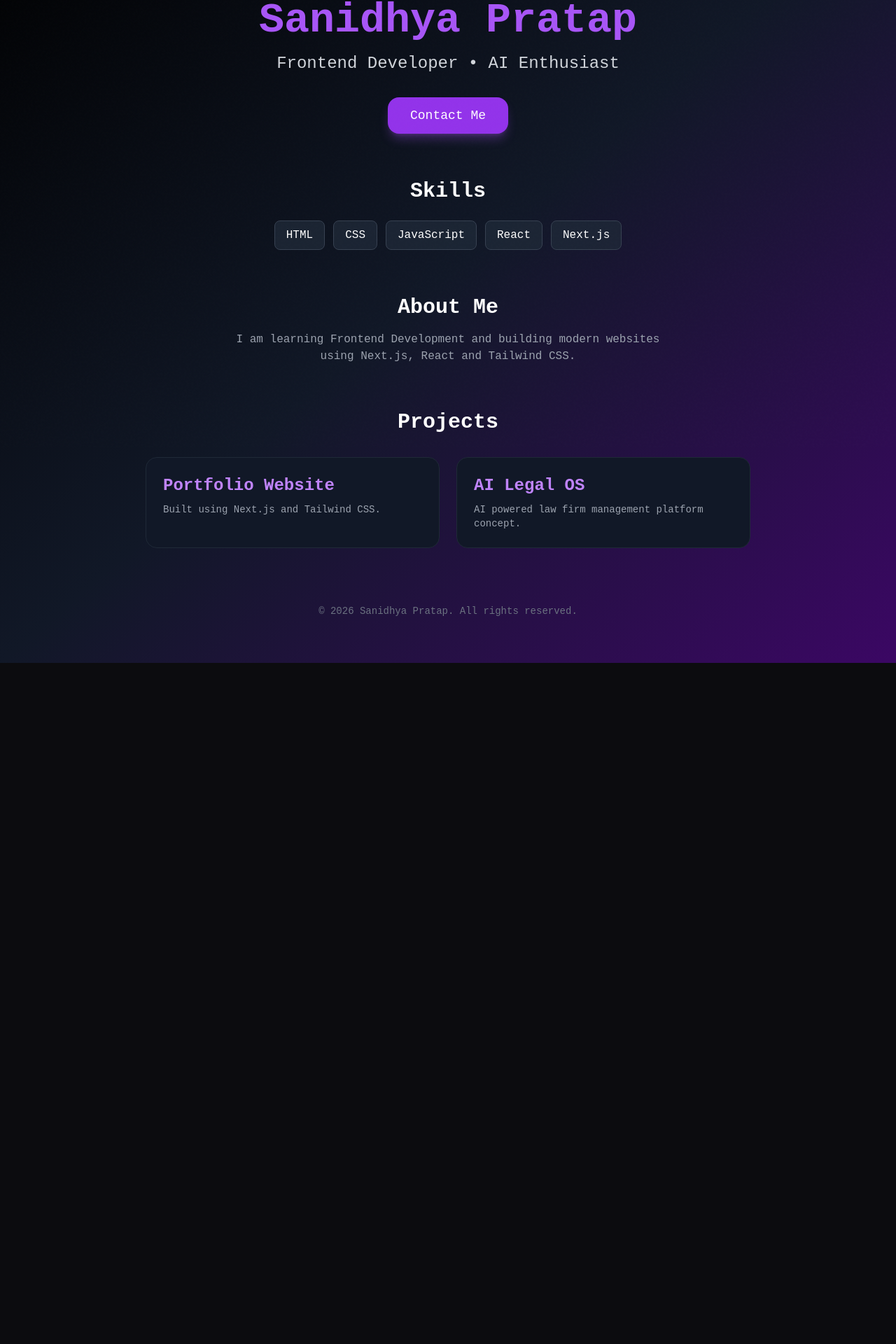
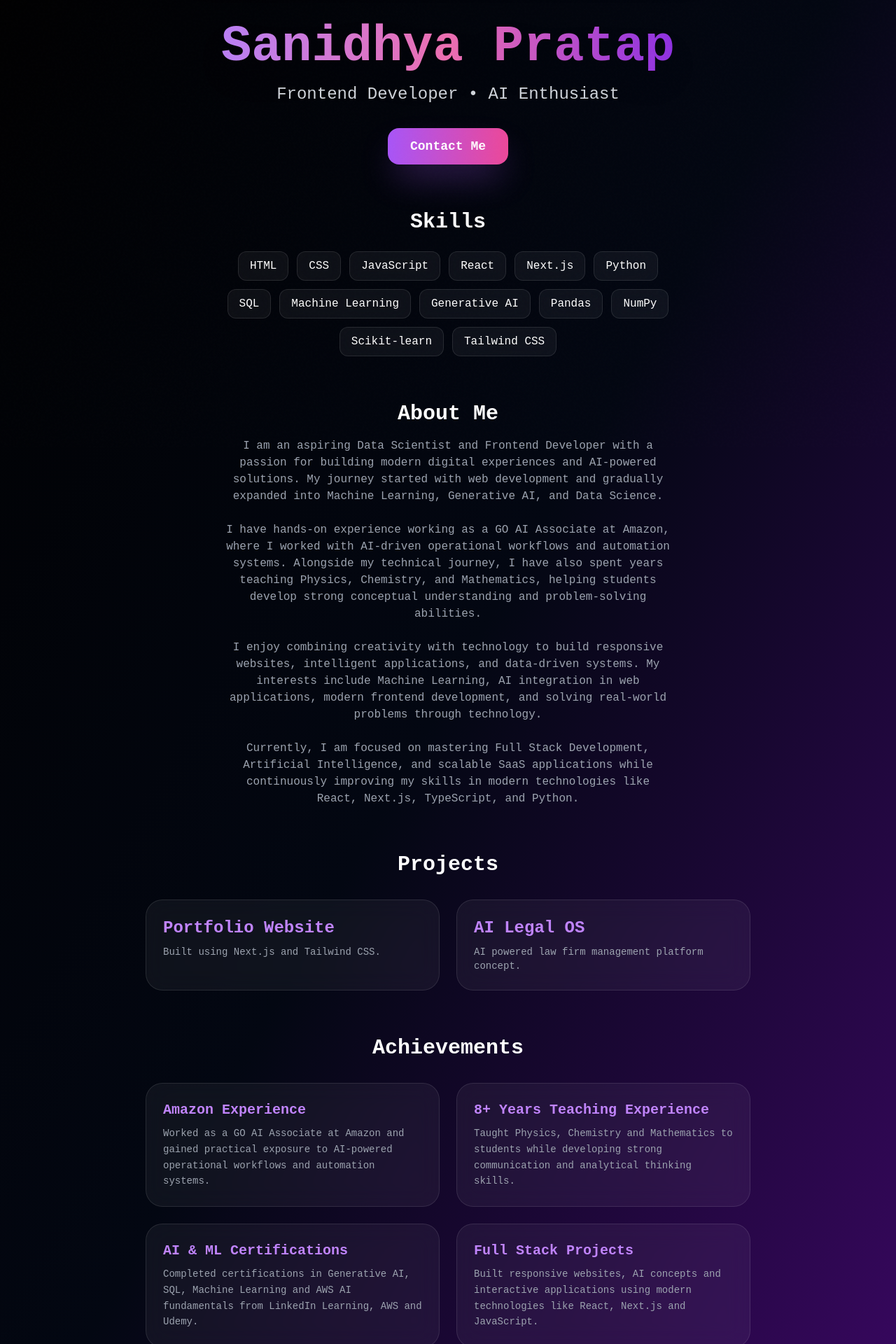
Before and after one commit to sanidhya-byte/my-portfolio, a Next.js app: page / in a window 1280 px wide. Shown: the part 161-2081 px from the top of the page at 70% size. Before the commit the page ends 1108 px from the top, so only its background shows below. Built offline with nearby package versions, Linux system fonts and the light colour scheme.

Commit message:
made portfolio premium UI

```diff
--- a/app/page.tsx
+++ b/app/page.tsx
@@ -1,10 +1,10 @@
 export default function Home() {
   return (
-    <main className="w-full min-h-screen overflow-x-hidden bg-gradient-to-br from-black via-gray-900 to-purple-950 text-white flex flex-col items-center px-5 py-6">
+    <main className="w-full min-h-screen overflow-x-hidden bg-gradient-to-br from-black via-gray-950 to-purple-950 text-white flex flex-col items-center px-5 py-6 selection:bg-purple-500/30">
 
       {/* Navigation Bar - Fixed responsive visibility */}
-      <nav className="w-full flex justify-center mb-6 px-2">
-        <div className="flex flex-wrap items-center justify-center gap-2 sm:gap-3 text-xs sm:text-sm text-gray-300 bg-gray-900/80 px-3 sm:px-4 py-3 rounded-2xl border border-gray-800 w-full max-w-2xl">
+      <nav className="w-full flex justify-center mb-10 px-2 sticky top-4 z-50">
+        <div className="backdrop-blur-xl flex flex-wrap items-center justify-center gap-2 sm:gap-3 text-xs sm:text-sm text-gray-300 bg-white/5 px-3 sm:px-5 py-3 rounded-2xl border border-white/10 w-full max-w-3xl shadow-2xl shadow-purple-900/20">
           <a href="#" className="hover:text-purple-400 transition">Home</a>
           <a href="#" className="hover:text-purple-400 transition">Skills</a>
           <a href="#" className="hover:text-purple-400 transition">About</a>
@@ -21,12 +21,12 @@ export default function Home() {
       </nav>
 
       {/* Hero Header - Fixed leading height & separated layouts cleanly */}
-      <div className="flex flex-col items-center mt-6 sm:mt-12 w-full max-w-4xl">
-        <h1 className="text-4xl font-bold text-purple-500 text-center leading-tight sm:hidden">
+      <div className="flex flex-col items-center mt-10 sm:mt-16 w-full max-w-4xl animate-pulse">
+        <h1 className="text-4xl font-extrabold bg-gradient-to-r from-purple-400 via-pink-400 to-purple-600 bg-clip-text text-transparent text-center leading-tight sm:hidden">
           Sanidhya Pratap
         </h1>
 
-        <h1 className="hidden sm:block text-5xl md:text-6xl font-bold text-purple-500 text-center leading-tight">
+        <h1 className="hidden sm:block text-5xl md:text-7xl font-extrabold bg-gradient-to-r from-purple-400 via-pink-400 to-purple-600 bg-clip-text text-transparent text-center leading-tight drop-shadow-2xl">
           Sanidhya Pratap
         </h1>
       </div>
@@ -39,7 +39,7 @@ export default function Home() {
       {/* Call to Action Button */}
       <a
        href="mailto:pratapsanidhya.sp@gmail.com"
-       className="bg-purple-600 px-8 py-3 rounded-2xl text-base sm:text-lg font-medium hover:bg-purple-700 hover:scale-105 transition shadow-lg shadow-purple-500/30"
+       className="bg-gradient-to-r from-purple-500 to-pink-500 px-8 py-3 rounded-2xl text-base sm:text-lg font-semibold hover:scale-110 transition duration-300 shadow-2xl shadow-purple-500/40 hover:shadow-pink-500/40"
       >
         Contact Me
       </a>
@@ -51,11 +51,19 @@ export default function Home() {
         </h2>
 
         <div className="flex gap-3 flex-wrap justify-center text-sm sm:text-base">
-          <span className="bg-gray-800/80 px-4 py-2 rounded-lg border border-gray-700">HTML</span>
-          <span className="bg-gray-800/80 px-4 py-2 rounded-lg border border-gray-700">CSS</span>
-          <span className="bg-gray-800/80 px-4 py-2 rounded-lg border border-gray-700">JavaScript</span>
-          <span className="bg-gray-800/80 px-4 py-2 rounded-lg border border-gray-700">React</span>
-          <span className="bg-gray-800/80 px-4 py-2 rounded-lg border border-gray-700">Next.js</span>
+          <span className="bg-white/5 backdrop-blur-lg px-4 py-2 rounded-xl border border-white/10 hover:border-purple-500/40 hover:bg-purple-500/10 transition duration-300">HTML</span>
+          <span className="bg-white/5 backdrop-blur-lg px-4 py-2 rounded-xl border border-white/10 hover:border-purple-500/40 hover:bg-purple-500/10 transition duration-300">CSS</span>
+          <span className="bg-white/5 backdrop-blur-lg px-4 py-2 rounded-xl border border-white/10 hover:border-purple-500/40 hover:bg-purple-500/10 transition duration-300">JavaScript</span>
+          <span className="bg-white/5 backdrop-blur-lg px-4 py-2 rounded-xl border border-white/10 hover:border-purple-500/40 hover:bg-purple-500/10 transition duration-300">React</span>
+          <span className="bg-white/5 backdrop-blur-lg px-4 py-2 rounded-xl border border-white/10 hover:border-purple-500/40 hover:bg-purple-500/10 transition duration-300">Next.js</span>
+          <span className="bg-white/5 backdrop-blur-lg px-4 py-2 rounded-xl border border-white/10 hover:border-purple-500/40 hover:bg-purple-500/10 transition duration-300">Python</span>
+          <span className="bg-white/5 backdrop-blur-lg px-4 py-2 rounded-xl border border-white/10 hover:border-purple-500/40 hover:bg-purple-500/10 transition duration-300">SQL</span>
+          <span className="bg-white/5 backdrop-blur-lg px-4 py-2 rounded-xl border border-white/10 hover:border-purple-500/40 hover:bg-purple-500/10 transition duration-300">Machine Learning</span>
+          <span className="bg-white/5 backdrop-blur-lg px-4 py-2 rounded-xl border border-white/10 hover:border-purple-500/40 hover:bg-purple-500/10 transition duration-300">Generative AI</span>
+          <span className="bg-white/5 backdrop-blur-lg px-4 py-2 rounded-xl border border-white/10 hover:border-purple-500/40 hover:bg-purple-500/10 transition duration-300">Pandas</span>
+          <span className="bg-white/5 backdrop-blur-lg px-4 py-2 rounded-xl border border-white/10 hover:border-purple-500/40 hover:bg-purple-500/10 transition duration-300">NumPy</span>
+          <span className="bg-white/5 backdrop-blur-lg px-4 py-2 rounded-xl border border-white/10 hover:border-purple-500/40 hover:bg-purple-500/10 transition duration-300">Scikit-learn</span>
+          <span className="bg-white/5 backdrop-blur-lg px-4 py-2 rounded-xl border border-white/10 hover:border-purple-500/40 hover:bg-purple-500/10 transition duration-300">Tailwind CSS</span>
         </div>
       </div>
 
@@ -66,8 +74,30 @@ export default function Home() {
         </h2>
 
         <p className="text-gray-400 text-sm sm:text-base leading-relaxed">
-          I am learning Frontend Development and building modern websites using
-          Next.js, React and Tailwind CSS.
+          I am an aspiring Data Scientist and Frontend Developer with a passion for
+          building modern digital experiences and AI-powered solutions. My journey
+          started with web development and gradually expanded into Machine Learning,
+          Generative AI, and Data Science.
+          <br /><br />
+
+          I have hands-on experience working as a GO AI Associate at Amazon, where I
+          worked with AI-driven operational workflows and automation systems. Alongside
+          my technical journey, I have also spent years teaching Physics, Chemistry,
+          and Mathematics, helping students develop strong conceptual understanding and
+          problem-solving abilities.
+
+          <br /><br />
+
+          I enjoy combining creativity with technology to build responsive websites,
+          intelligent applications, and data-driven systems. My interests include
+          Machine Learning, AI integration in web applications, modern frontend
+          development, and solving real-world problems through technology.
+
+          <br /><br />
+
+          Currently, I am focused on mastering Full Stack Development, Artificial
+          Intelligence, and scalable SaaS applications while continuously improving my
+          skills in modern technologies like React, Next.js, TypeScript, and Python.
         </p>
       </div>
 
@@ -79,7 +109,7 @@ export default function Home() {
 
        <div className="grid grid-cols-1 md:grid-cols-2 gap-6 px-4">
 
-         <div className="bg-gray-900 p-6 rounded-2xl border border-gray-800 text-left">
+         <div className="bg-white/5 backdrop-blur-lg p-6 rounded-3xl border border-white/10 hover:border-purple-500/40 transition duration-300 hover:-translate-y-2 hover:shadow-2xl hover:shadow-purple-500/20 text-left">
           <h3 className="text-2xl font-bold mb-2 text-purple-400">
             Portfolio Website
           </h3>
@@ -89,7 +119,7 @@ export default function Home() {
           </p>
          </div>
 
-         <div className="bg-gray-900 p-6 rounded-2xl border border-gray-800 text-left">
+         <div className="bg-white/5 backdrop-blur-lg p-6 rounded-3xl border border-white/10 hover:border-purple-500/40 transition duration-300 hover:-translate-y-2 hover:shadow-2xl hover:shadow-purple-500/20 text-left">
           <h3 className="text-2xl font-bold mb-2 text-purple-400">
             AI Legal OS
           </h3>
@@ -102,8 +132,63 @@ export default function Home() {
        </div>
       </div>
 
+      {/* Achievements Section */}
+      <div className="mt-16 w-full max-w-4xl px-4">
+        <h2 className="text-3xl font-bold mb-8 text-center">
+          Achievements
+        </h2>
+
+        <div className="grid grid-cols-1 md:grid-cols-2 gap-6">
+
+          <div className="bg-white/5 backdrop-blur-lg p-6 rounded-3xl border border-white/10 hover:border-purple-500/40 transition duration-300 hover:-translate-y-2 hover:shadow-2xl hover:shadow-purple-500/20">
+            <h3 className="text-xl font-bold text-purple-400 mb-2">
+              Amazon Experience
+            </h3>
+
+            <p className="text-gray-400 text-sm leading-relaxed">
+              Worked as a GO AI Associate at Amazon and gained practical exposure to
+              AI-powered operational workflows and automation systems.
+            </p>
+          </div>
+
+          <div className="bg-white/5 backdrop-blur-lg p-6 rounded-3xl border border-white/10 hover:border-purple-500/40 transition duration-300 hover:-translate-y-2 hover:shadow-2xl hover:shadow-purple-500/20">
+            <h3 className="text-xl font-bold text-purple-400 mb-2">
+              8+ Years Teaching Experience
+            </h3>
+
+            <p className="text-gray-400 text-sm leading-relaxed">
+              Taught Physics, Chemistry and Mathematics to students while developing
+              strong communication and analytical thinking skills.
+            </p>
+          </div>
+
+          <div className="bg-white/5 backdrop-blur-lg p-6 rounded-3xl border border-white/10 hover:border-purple-500/40 transition duration-300 hover:-translate-y-2 hover:shadow-2xl hover:shadow-purple-500/20">
+            <h3 className="text-xl font-bold text-purple-400 mb-2">
+              AI & ML Certifications
+            </h3>
+
+            <p className="text-gray-400 text-sm leading-relaxed">
+              Completed certifications in Generative AI, SQL, Machine Learning and
+              AWS AI fundamentals from LinkedIn Learning, AWS and Udemy.
+            </p>
+          </div>
+
+          <div className="bg-white/5 backdrop-blur-lg p-6 rounded-3xl border border-white/10 hover:border-purple-500/40 transition duration-300 hover:-translate-y-2 hover:shadow-2xl hover:shadow-purple-500/20">
+            <h3 className="text-xl font-bold text-purple-400 mb-2">
+              Full Stack Projects
+            </h3>
+
+            <p className="text-gray-400 text-sm leading-relaxed">
+              Built responsive websites, AI concepts and interactive applications
+              using modern technologies like React, Next.js and JavaScript.
+            </p>
+          </div>
+
+        </div>
+      </div>
+
       {/* Footer */}
-      <footer className="mt-20 text-center text-gray-500 text-xs sm:text-sm pb-10">
+      <footer className="mt-24 text-center text-gray-400 text-xs sm:text-sm pb-10 border-t border-white/10 pt-8 w-full">
         © 2026 Sanidhya Pratap. All rights reserved.
       </footer>
 
```
